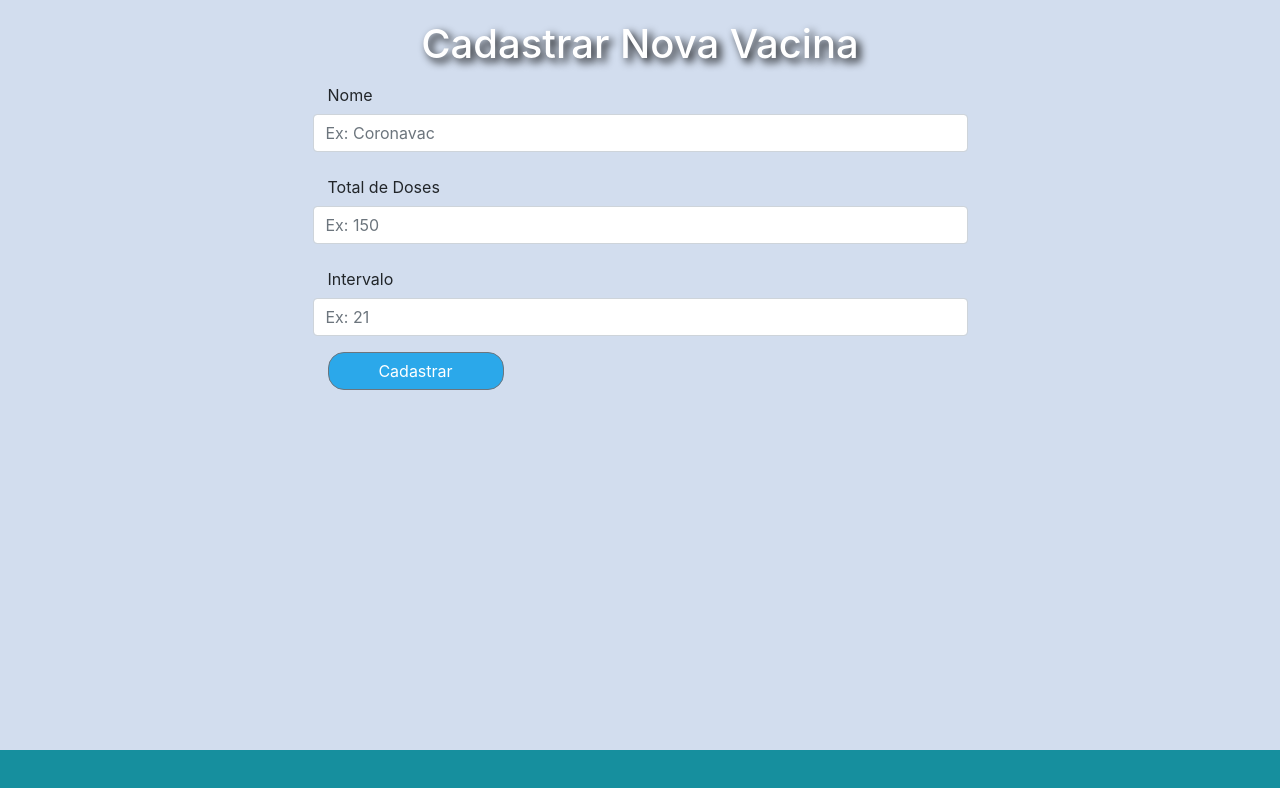
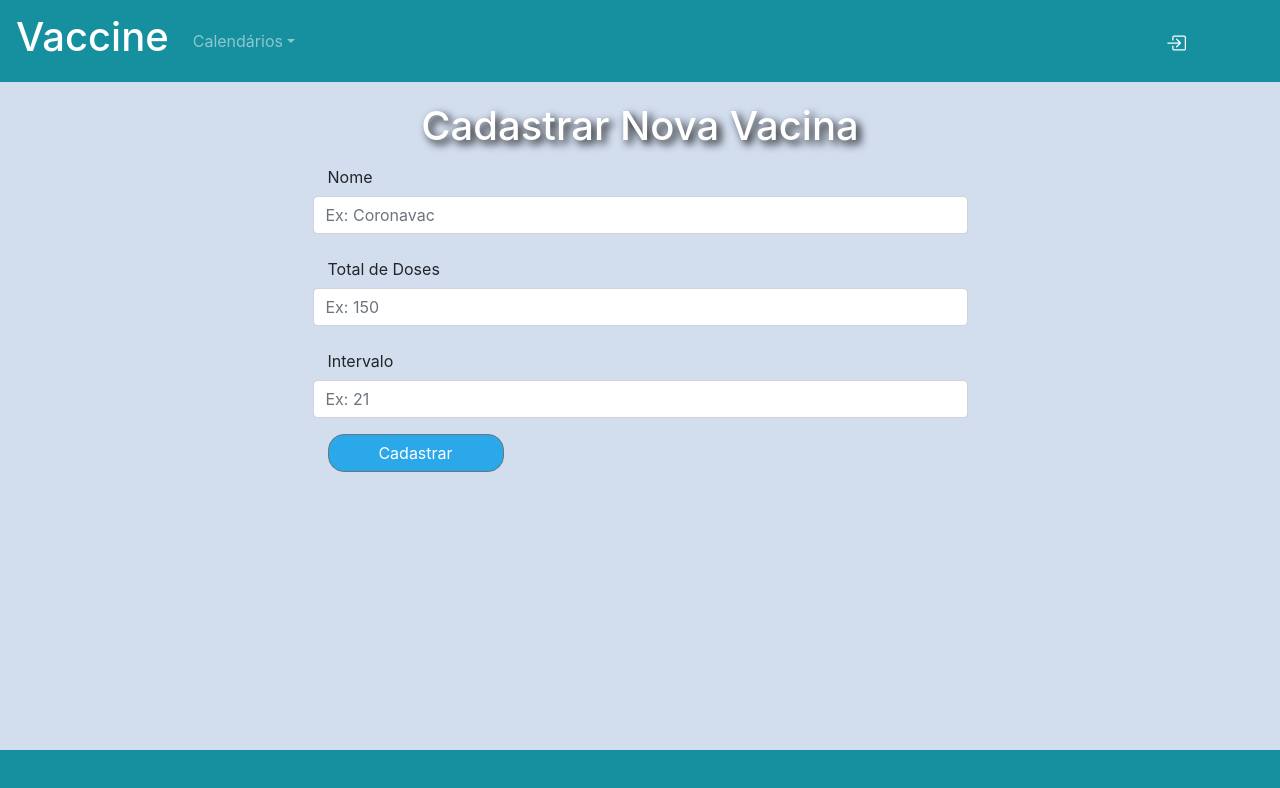
Before and after one commit to ErickCristhian/Vaccine-Frontend, a React (Create React App) app: page /vacinas/novo in a window 1280 px wide. Shown: the top 788 px of the page. Built offline with nearby package versions, Linux system fonts and the light colour scheme.

Commit message:
ajuste vacina

```diff
--- a/src/pages/Vacina/Create/index.js
+++ b/src/pages/Vacina/Create/index.js
@@ -27,7 +27,7 @@ function Create() {
   }
   return (
     <>
-      {Header}
+      <Header/>
       <h1 className="text-center">Cadastrar Nova Vacina</h1>
       <Container fluid className="container-vacina">
         <Form fluid className="w-50">
```
